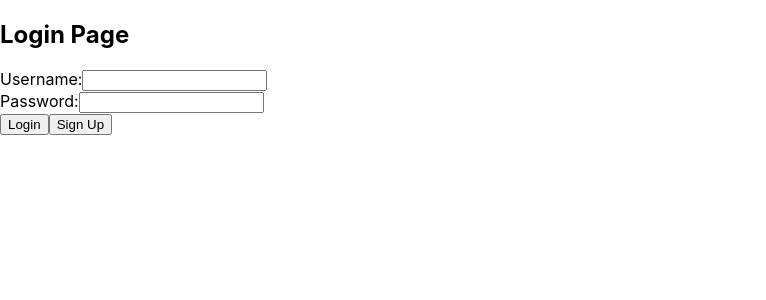
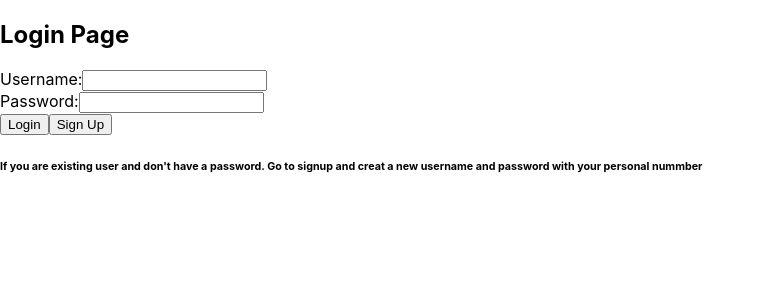
Before and after one commit to sebgro98/AwesomeProject, a React (Create React App) app in the folder frontend/: page / in a window 1280 px wide. Shown: the top 300 px of the page, without its empty margins (0-766 px from the left). Built offline with nearby package versions, Linux system fonts and the light colour scheme.

Commit message:
added som info for the existing user.

```diff
--- a/frontend/src/views/LoginView.js
+++ b/frontend/src/views/LoginView.js
@@ -29,9 +29,7 @@ const LoginView = () => {
         try {
             const response = await axios.post('/person/login',
                 { username, password }, { withCredentials: true });
-
                 navigate('/apply');
-
 
         } catch (error) {
             // Handle failed login
@@ -67,6 +65,7 @@ const LoginView = () => {
                     Sign Up
                 </button>
             </form>
+            <h6>If you are existing user and don't have a password. Go to signup and creat a new username and password with your personal nummber</h6>
         </div>
     );
 };
```
